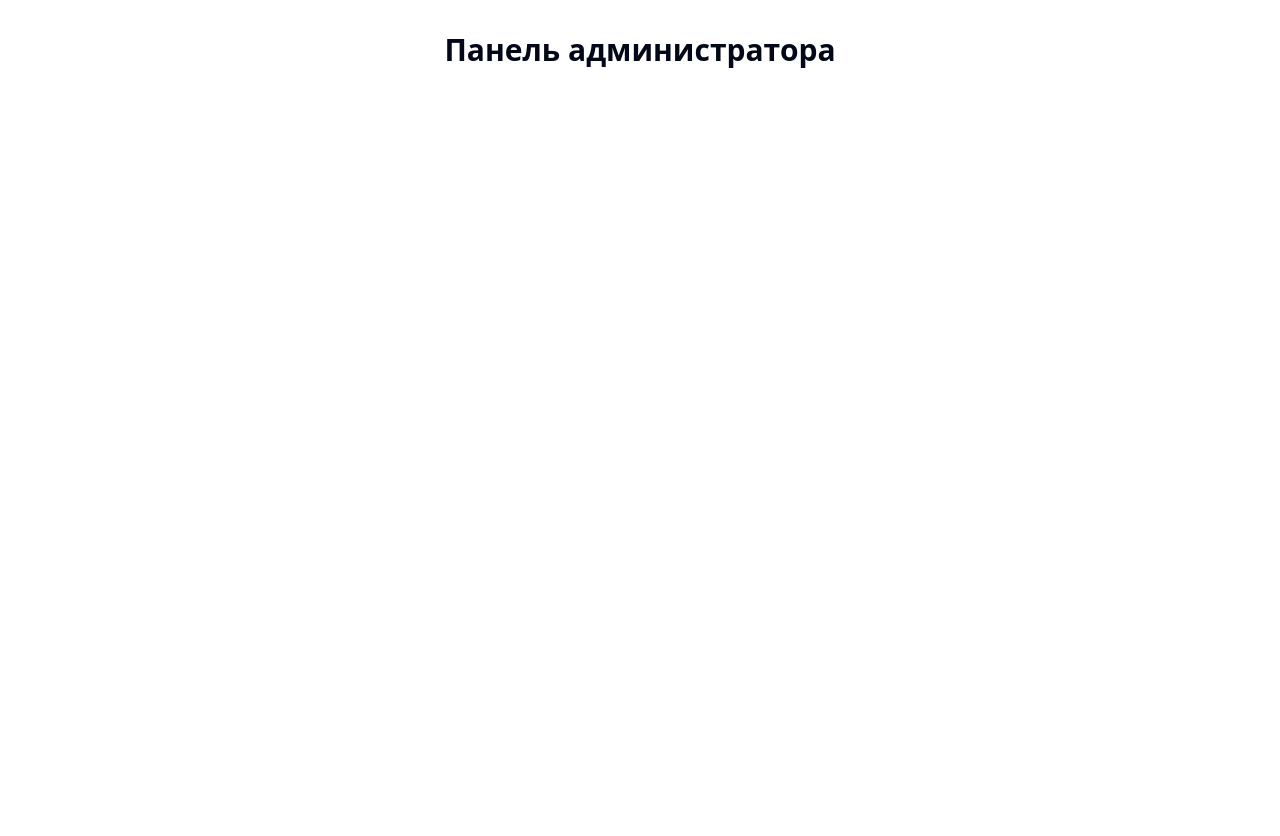
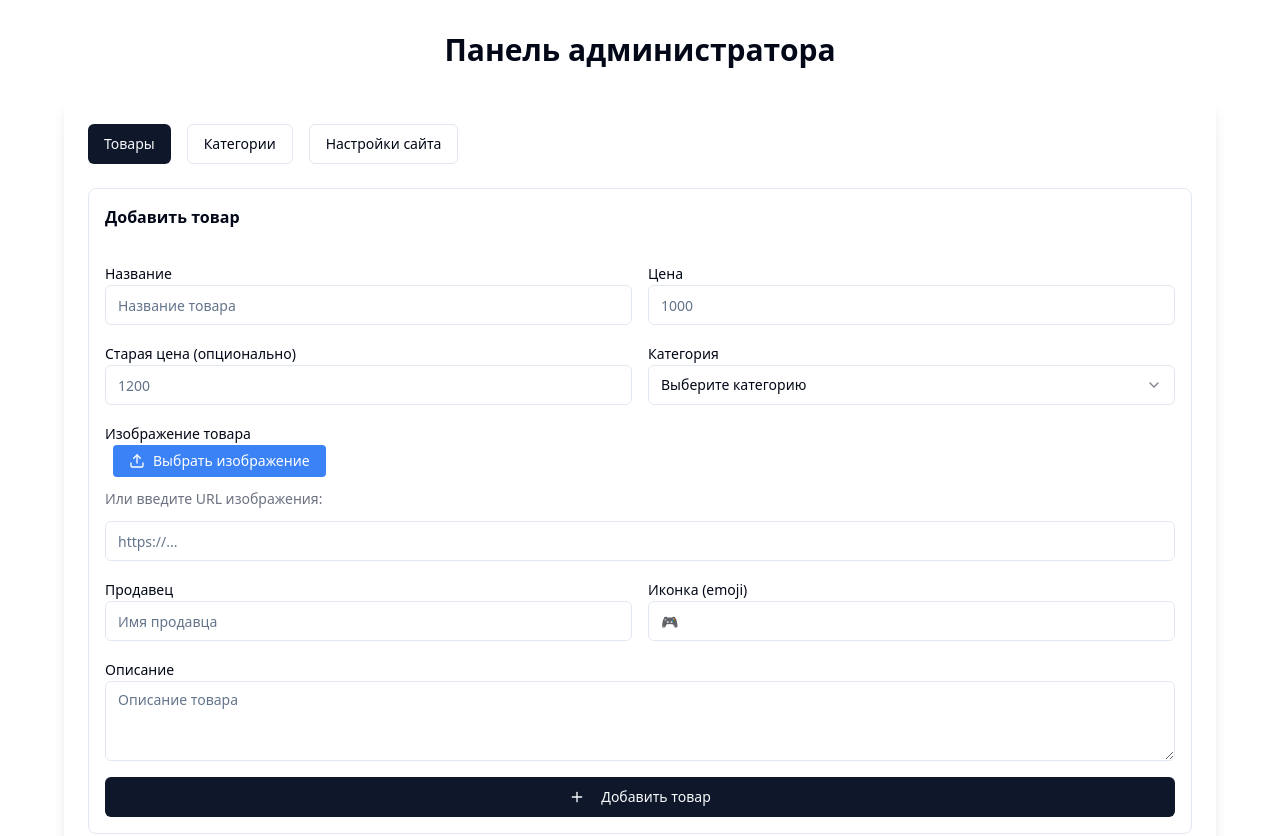
Before and after one commit to worq1337/gm-shop-replica-plus, a React (Vite) app: page /secret-admin-panel in a window 1280 px wide. Shown: the top 836 px of the page. Before the commit the page ends 800 px from the top, so only its background shows below. Built offline with nearby package versions, Linux system fonts and the light colour scheme.

Commit message:
Fix: Admin panel content missing
The admin panel was empty when accessed via the `/secret-admin-panel` route. This commit addresses the issue.

```diff
--- a/src/components/AdminPanel.tsx
+++ b/src/components/AdminPanel.tsx
@@ -1,4 +1,3 @@
-
 import { useState } from "react";
 import { Dialog, DialogContent, DialogHeader, DialogTitle, DialogTrigger } from "@/components/ui/dialog";
 import { Button } from "@/components/ui/button";
@@ -18,9 +17,10 @@ interface AdminPanelProps {
   onAddCategory: (category: Omit<Category, 'id'>) => void;
   onEditCategory: (id: string, category: Partial<Category>) => void;
   onDeleteCategory: (id: string) => void;
+  isStandalone?: boolean;
 }
 
-export function AdminPanel({
+function AdminPanelContent({
   items,
   categories,
   onAddItem,
@@ -29,7 +29,7 @@ export function AdminPanel({
   onAddCategory,
   onEditCategory,
   onDeleteCategory
-}: AdminPanelProps) {
+}: Omit<AdminPanelProps, 'isStandalone'>) {
   const [activeTab, setActiveTab] = useState<"items" | "categories" | "settings">("items");
   const [editingItem, setEditingItem] = useState<GameItem | null>(null);
   const [editingCategory, setEditingCategory] = useState<Category | null>(null);
@@ -147,18 +147,7 @@ export function AdminPanel({
   };
 
   return (
-    <Dialog>
-      <DialogTrigger asChild>
-        <Button variant="outline" className="text-white border-white/20 hover:bg-white/20">
-          <Settings className="w-4 h-4 mr-2" />
-          Админ панель
-        </Button>
-      </DialogTrigger>
-      <DialogContent className="max-w-5xl max-h-[90vh] overflow-y-auto">
-        <DialogHeader>
-          <DialogTitle>Панель администратора</DialogTitle>
-        </DialogHeader>
-
+    <div className="space-y-6">
       <div className="flex space-x-4 mb-6">
         <Button
           variant={activeTab === "items" ? "default" : "outline"}
@@ -672,6 +661,58 @@ export function AdminPanel({
           </div>
         </div>
       )}
+    </div>
+  );
+}
+
+export function AdminPanel({
+  items,
+  categories,
+  onAddItem,
+  onEditItem,
+  onDeleteItem,
+  onAddCategory,
+  onEditCategory,
+  onDeleteCategory,
+  isStandalone = false
+}: AdminPanelProps) {
+  if (isStandalone) {
+    return (
+      <AdminPanelContent
+        items={items}
+        categories={categories}
+        onAddItem={onAddItem}
+        onEditItem={onEditItem}
+        onDeleteItem={onDeleteItem}
+        onAddCategory={onAddCategory}
+        onEditCategory={onEditCategory}
+        onDeleteCategory={onDeleteCategory}
+      />
+    );
+  }
+
+  return (
+    <Dialog>
+      <DialogTrigger asChild>
+        <Button variant="outline" className="text-white border-white/20 hover:bg-white/20">
+          <Settings className="w-4 h-4 mr-2" />
+          Админ панель
+        </Button>
+      </DialogTrigger>
+      <DialogContent className="max-w-5xl max-h-[90vh] overflow-y-auto">
+        <DialogHeader>
+          <DialogTitle>Панель администратора</DialogTitle>
+        </DialogHeader>
+        <AdminPanelContent
+          items={items}
+          categories={categories}
+          onAddItem={onAddItem}
+          onEditItem={onEditItem}
+          onDeleteItem={onDeleteItem}
+          onAddCategory={onAddCategory}
+          onEditCategory={onEditCategory}
+          onDeleteCategory={onDeleteCategory}
+        />
       </DialogContent>
     </Dialog>
   );
--- a/src/pages/Admin.tsx
+++ b/src/pages/Admin.tsx
@@ -1,6 +1,5 @@
 
 import { useState } from "react";
-import { Header } from "@/components/Header";
 import { AdminPanel } from "@/components/AdminPanel";
 import { GameItem, Category } from "@/types";
 
@@ -28,8 +27,9 @@ export default function Admin({
   return (
     <div className="min-h-screen bg-background">
       <div className="container mx-auto px-4 py-8">
-        <div className="max-w-4xl mx-auto">
+        <div className="max-w-6xl mx-auto">
           <h1 className="text-3xl font-bold mb-8 text-center">Панель администратора</h1>
+          <div className="bg-white rounded-lg shadow-lg p-6">
             <AdminPanel
               items={items}
               categories={categories}
@@ -39,7 +39,9 @@ export default function Admin({
               onAddCategory={onAddCategory}
               onEditCategory={onEditCategory}
               onDeleteCategory={onDeleteCategory}
+              isStandalone={true}
             />
+          </div>
         </div>
       </div>
     </div>
```
Lines whose indentation alone changed are shown as unchanged.
